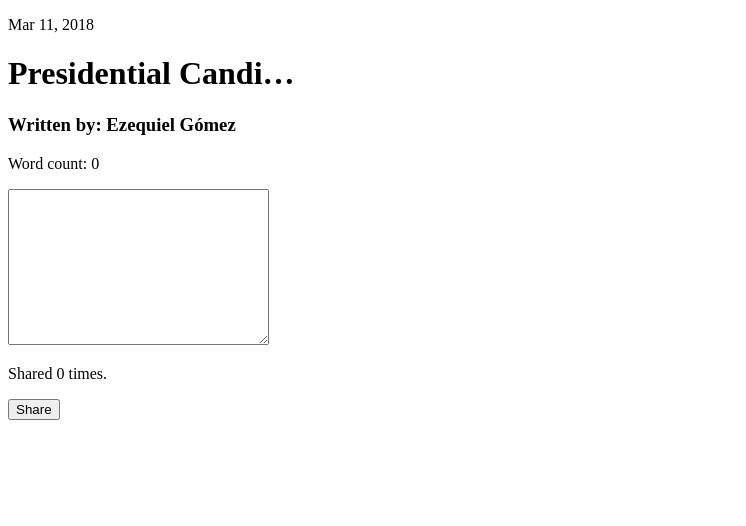
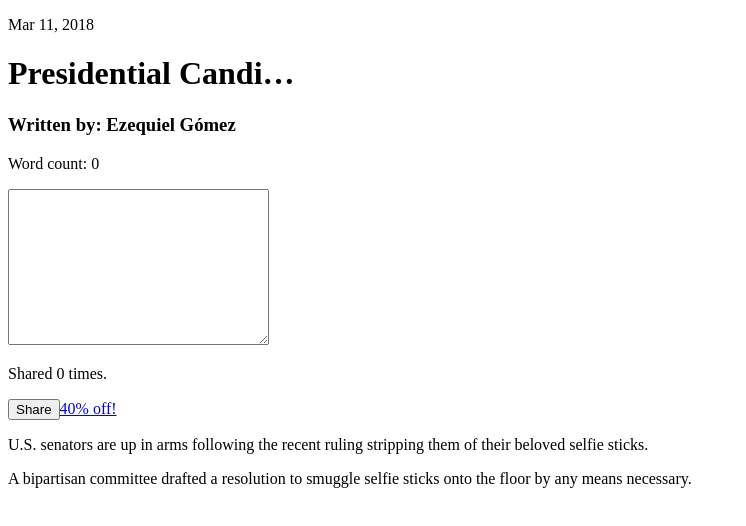
Before and after one commit to EzequielGomezCucchiararo/angular-components, an Angular app: page / in a window 1280 px wide. Shown: the top 526 px of the page, without its empty margins (0-746 px from the left). Built offline with nearby package versions, Linux system fonts and the light colour scheme.

Commit message:
using ng-content

```diff
--- a/src/app/app.module.ts
+++ b/src/app/app.module.ts
@@ -7,6 +7,7 @@ import { ArticleComponent } from './article/article.component';
 import { AttributionComponent } from './article/attribution/attribution.component';
 import { TextEditorComponent } from './article/text-editor/text-editor.component';
 import { ClickToRevealDirective } from './directives/click-to-reveal/click-to-reveal.directive';
+import { AdSectionComponent } from './article/ad-section/ad-section.component';
 
 
 @NgModule({
@@ -16,6 +17,7 @@ import { ClickToRevealDirective } from './directives/click-to-reveal/click-to-re
     AttributionComponent,
     TextEditorComponent,
     ClickToRevealDirective,
+    AdSectionComponent,
   ],
   imports: [
     BrowserModule
--- /dev/null
+++ b/src/app/article/ad-section/ad-section.component.html
@@ -0,0 +1,6 @@
+<a href="#">{{ adText }}</a>
+<!-- ng-content uses a
+select attribute to target the wrapped elements. This is simply a CSS selector, operating in the
+same way in which @Component decorators handle the selector property in
+ComponentMetadata -->
+<ng-content select="p"></ng-content>
--- /dev/null
+++ b/src/app/article/ad-section/ad-section.component.ts
@@ -0,0 +1,10 @@
+import { Component } from '@angular/core';
+
+@Component({
+  selector: 'ad-section',
+  templateUrl: './ad-section.component.html',
+  styleUrls: ['./ad-section.component.css']
+})
+export class AdSectionComponent {
+  public adText = '40% off!';
+}
--- a/src/app/article/article.component.html
+++ b/src/app/article/article.component.html
@@ -5,3 +5,8 @@
 <text-editor (countUpdate)="updateWordCount($event)"></text-editor>
 <p>Shared {{shareCount}} times.</p>
 <button (click)="share($event)">Share</button>
+
+<ad-section>
+    <p>U.S. senators are up in arms following the recent ruling stripping them of their beloved selfie sticks.</p>
+    <p>A bipartisan committee drafted a resolution to smuggle selfie sticks onto the floor by any means necessary.</p>
+</ad-section>
```
Also changed, not shown: src/app/article/ad-section/ad-section.component.css (added), 1 other file (tests, documents, lock files or other folders).
